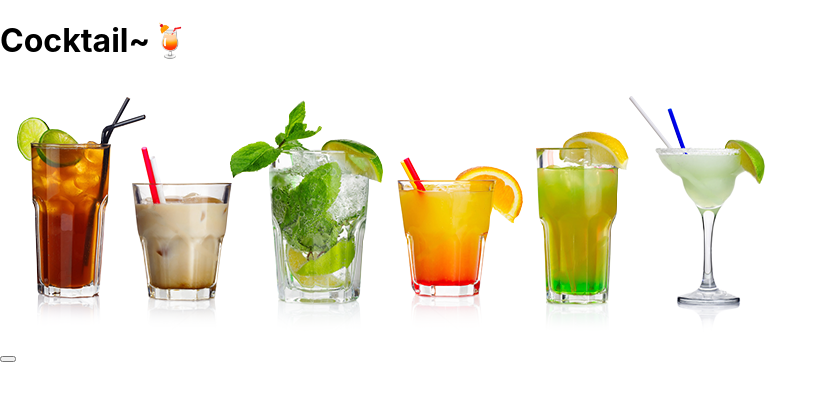
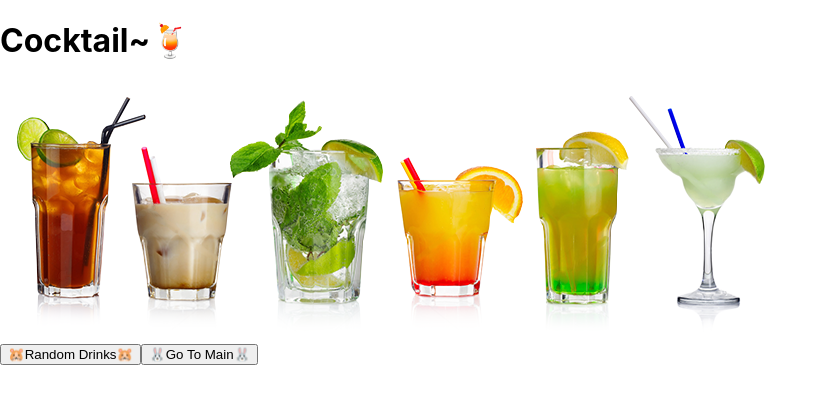
Before and after one commit to jiyeonyun/cocktail, a React (Create React App) app: page / in a window 1280 px wide. Shown: the top 404 px of the page, without its empty margins (0-828 px from the left). Built offline with nearby package versions, Linux system fonts and the light colour scheme.

Commit message:
Cors error delete

```diff
--- a/package.json
+++ b/package.json
@@ -7,6 +7,7 @@
     "@testing-library/react": "^12.0.0",
     "@testing-library/user-event": "^13.2.1",
     "axios": "^0.26.1",
+    "http-proxy-middleware": "^2.0.4",
     "react": "^17.0.2",
     "react-dom": "^17.0.2",
     "react-scripts": "5.0.0",
@@ -35,5 +36,6 @@
       "last 1 firefox version",
       "last 1 safari version"
     ]
-  }
+  },
+  "proxy" : "https://www.thecocktaildb.com"
 }
--- a/src/app.jsx
+++ b/src/app.jsx
@@ -1,14 +1,23 @@
+import { useCallback, useState } from 'react';
 import styles from './app.module.css';
 import Header from './components/header/header';
 
 function App({cocktail}) {
+  const [rCocktail,setRcocktail] = useState();
+  const random = ()=>{
+    cocktail
+    .random()
+    .then(drink=>setRcocktail(drink));
+  }
+  console.log(rCocktail);
 
   return (
     <div className={styles.div}>
       <Header/>
-      <img className={styles.img} src="./pngegg.png" alt="" />
-      <div className={styles.button}>
-      <button></button>
+      <img className={styles.img} src="./pngegg.png" alt="coktail image" />
+      <div className={styles.buttons}>
+      <button className={styles.button} onClick={random}>🐹Random Drinks🐹</button>
+      <button className={styles.button}>🐰Go To Main🐰</button>
       </div>
     </div>
   );
--- a/src/index.js
+++ b/src/index.js
@@ -4,7 +4,7 @@ import './index.css';
 import App from './app';
 import reportWebVitals from './reportWebVitals';
 import Cocktail from './service/cocktail';
-const cocktail = new Cocktail(process.env.REACT_APP_API_KEY);
+const cocktail = new Cocktail();
 ReactDOM.render(
   <React.StrictMode>
     <App cocktail={cocktail} />
--- a/src/service/cocktail.js
+++ b/src/service/cocktail.js
@@ -1,10 +1,9 @@
 import axios from 'axios';
 
 class Cocktail{
-    constructor(key){
+    constructor(){
     this.cocktail = axios.create({
-        baseURL:'www.thecocktaildb.com/api/json/v1/',
-        params: {key:key},
+        baseURL:'https://www.thecocktaildb.com//api/json/v1/1/',
     });
     }
 
@@ -16,7 +15,7 @@ class Cocktail{
     async categoryList(){
         const response = await this.cocktail.get('list.php',{
             params:{
-                c:list
+                c:'list'
             },
         });
         return response.data.drinks;
@@ -24,7 +23,7 @@ class Cocktail{
     async itemList(){
         const response = await this.cocktail.get('list.php',{
             params:{
-                i:list
+                i:'list'
             },
         });
         return response.data.drinks;
```
Also changed, not shown: 1 other file (tests, documents, lock files or other folders).
